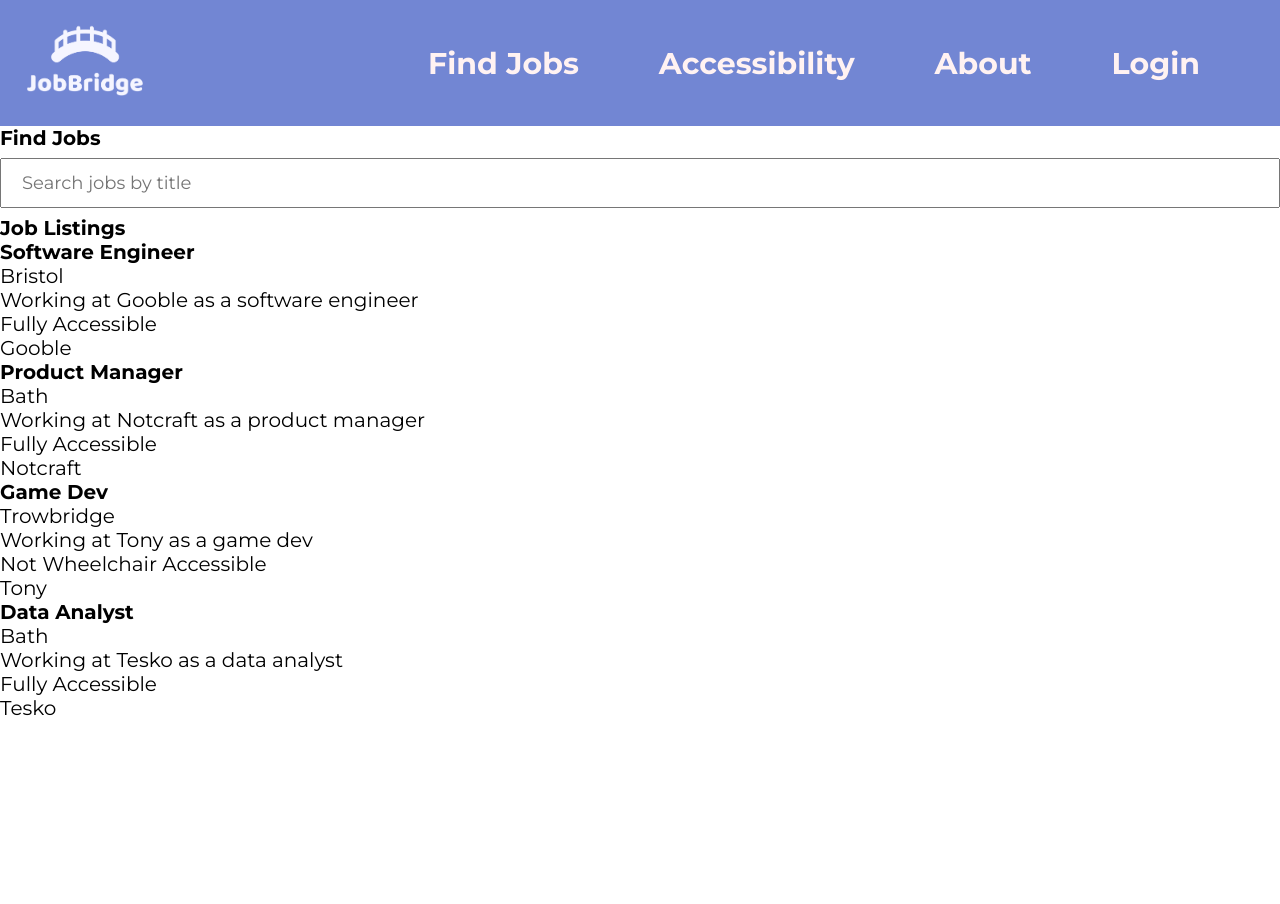
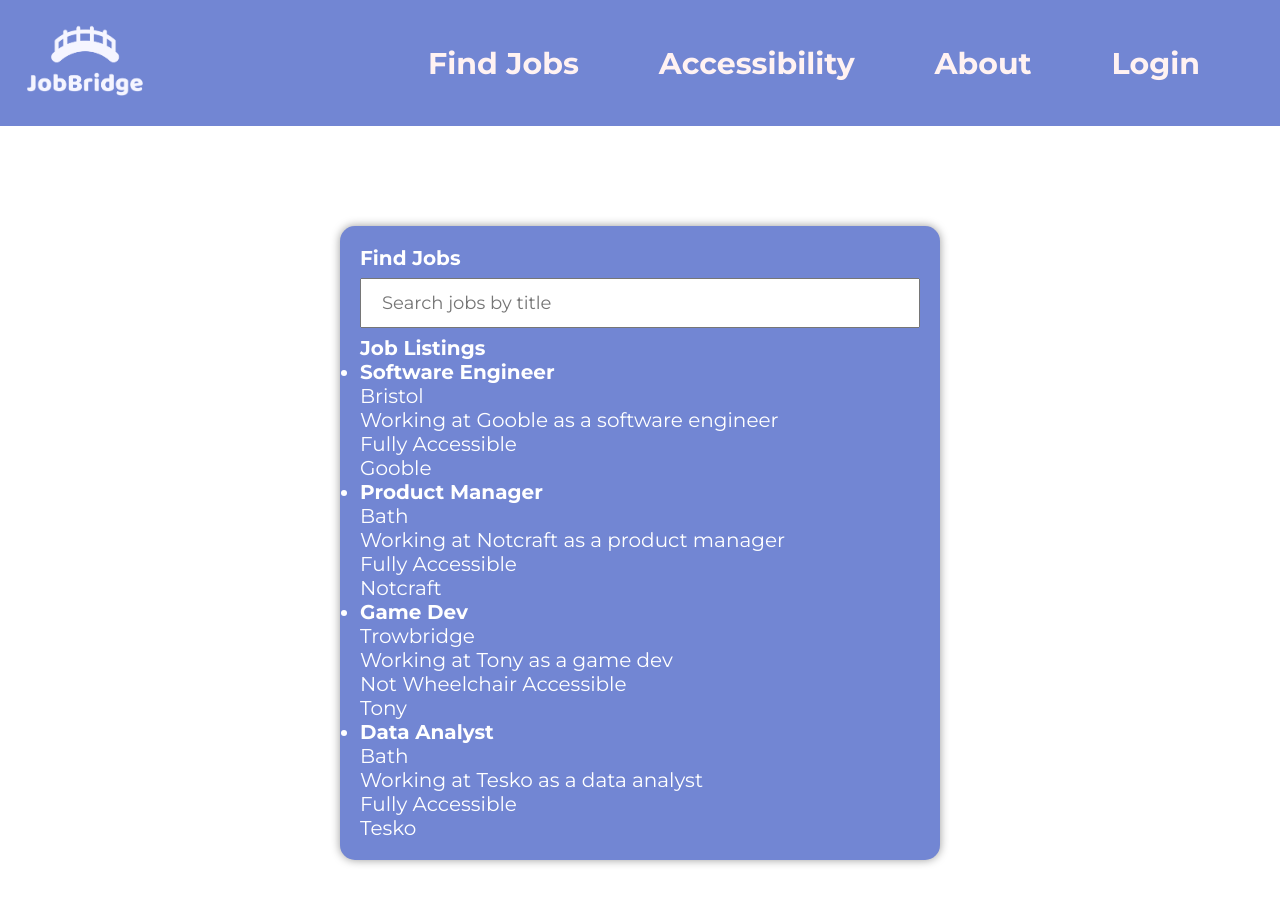
Before and after one commit to noraphatp/bath_hack_team_19, a React (Create React App) app: page /find-jobs in a window 1280 px wide. Shown: the top 904 px of the page. Before the commit the page ends 800 px from the top, so only its background shows below. Built offline with nearby package versions, Linux system fonts and the light colour scheme; no server answers.

Commit message:
Findjobs styling beginning

```diff
--- a/src/components/FindJobs.js
+++ b/src/components/FindJobs.js
@@ -42,6 +42,7 @@ function FindJobs() {
   return (
     <div>
       <Navbar />
+      <div className={styles.contentContainer}>
         <h1>Find Jobs</h1>
         <input
           type="text"
@@ -59,13 +60,12 @@ function FindJobs() {
               <p>{job.description}</p>
               <p>{job.accessibility}</p>
               <p>{job.companyName}</p>
-
             </li>
           ))}
         </ul>
       </div>
+    </div>
   );
 }
 
-
 export default FindJobs;
--- a/src/css/findjobs.module.css
+++ b/src/css/findjobs.module.css
@@ -1,3 +1,14 @@
+.contentContainer {
+  border: none;
+  border-radius: 15px;
+  box-shadow: 0 0 10px 0 rgba(0, 0, 0, 0.4);
+  padding: 20px;
+  margin: 100px auto;
+  max-width: 600px;
+  background-color: var(--primary-bg-color);
+  color: #fff;
+}
+
 .jobs-page {
   display: flex;
   flex-direction: column;
```
Lines whose indentation alone changed are shown as unchanged.
